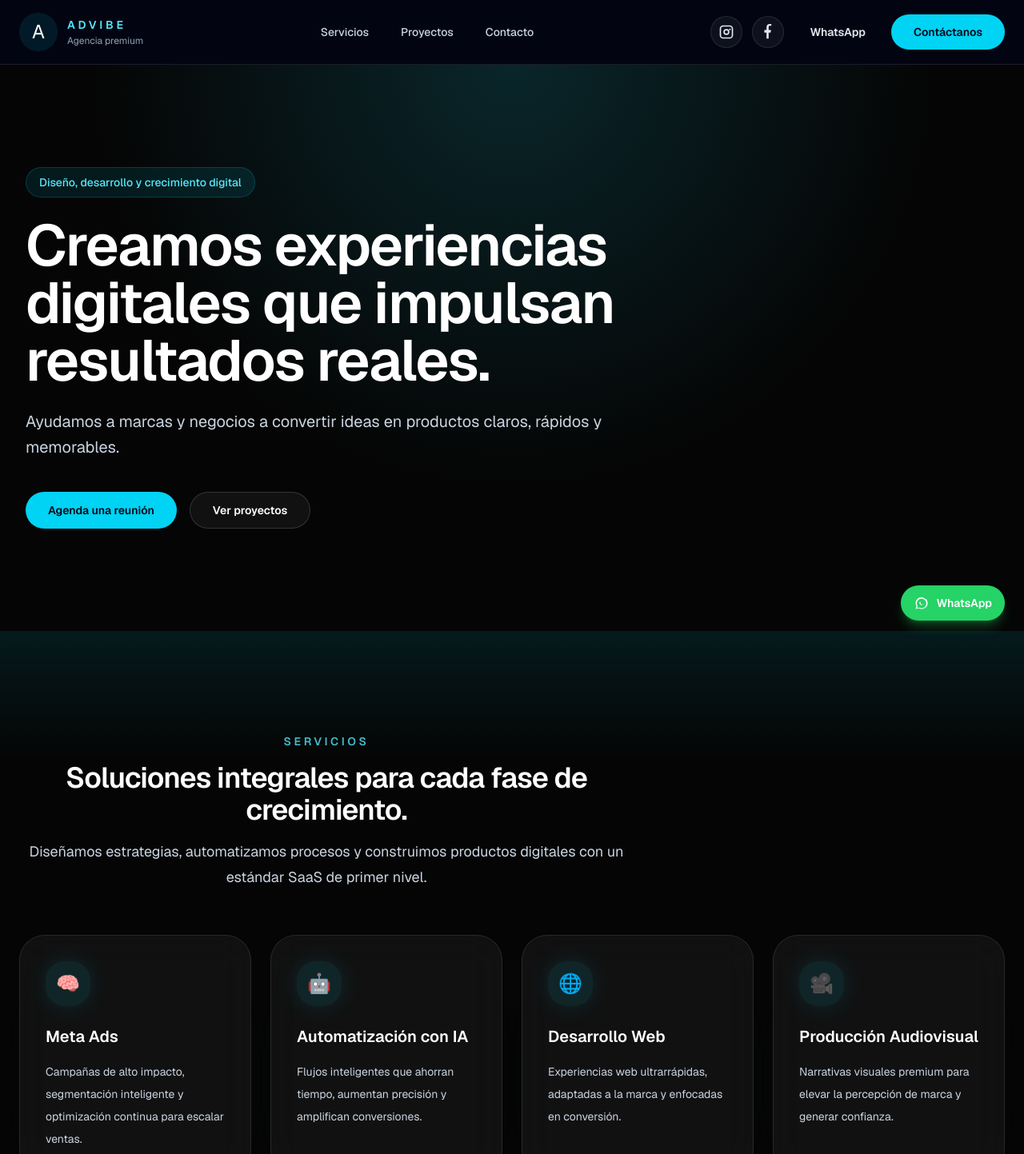
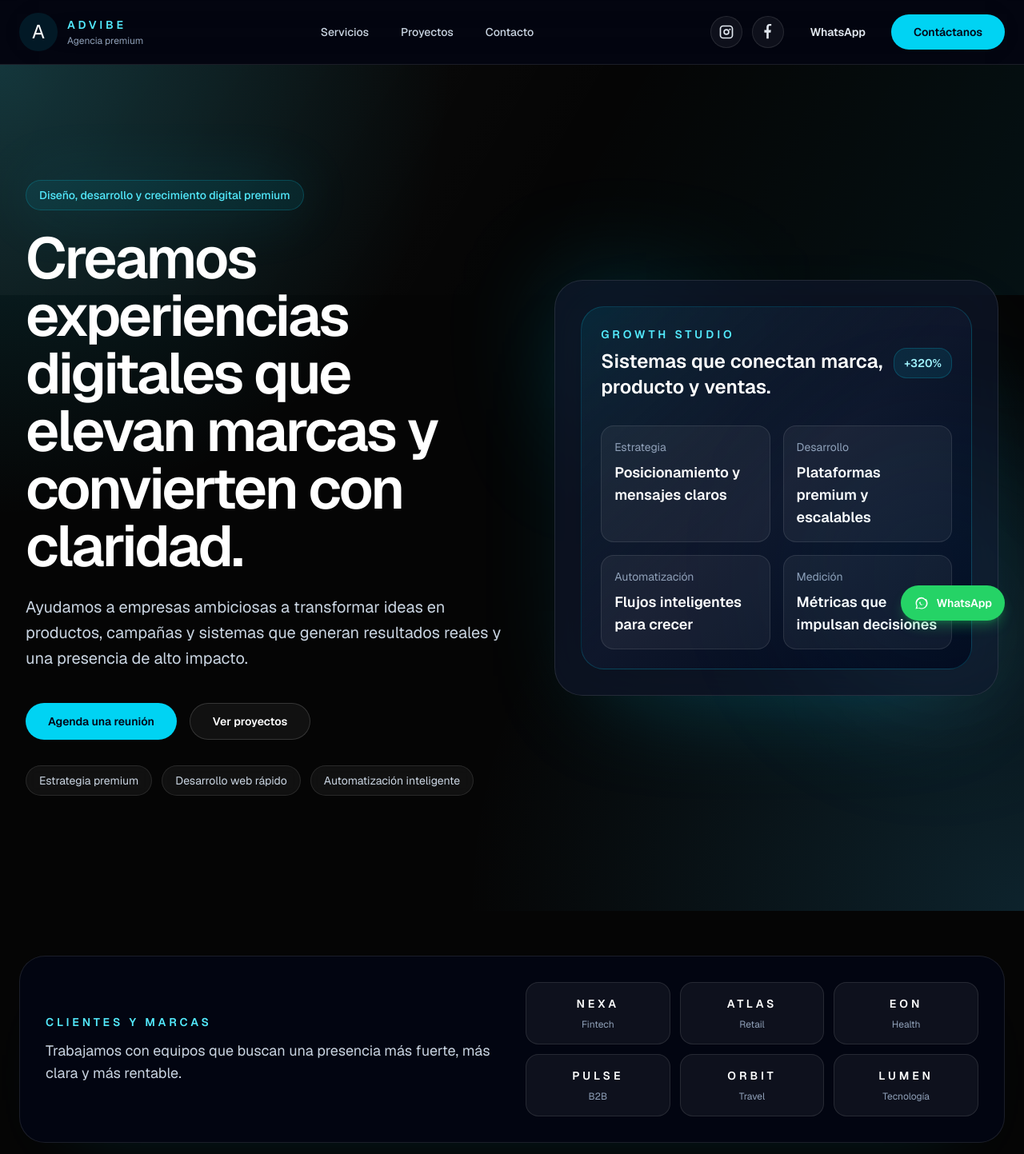
Before and after one commit to pablowebster94-sudo/advibe, a Next.js app: page / in a window 1280 px wide. Shown: the top 1443 px of the page at 80% size. Built offline with nearby package versions, Linux system fonts and the light colour scheme.

Commit message:
Landing premium redesign

```diff
--- a/app/globals.css
+++ b/app/globals.css
@@ -26,11 +26,40 @@ html {
 
 body {
   min-height: 100vh;
-  background: radial-gradient(circle at top left, rgba(0, 212, 255, 0.12), transparent 24%),
-    radial-gradient(circle at bottom right, rgba(0, 119, 255, 0.08), transparent 28%),
+  position: relative;
+  overflow-x: hidden;
+  background: radial-gradient(circle at top left, rgba(0, 212, 255, 0.13), transparent 24%),
+    radial-gradient(circle at bottom right, rgba(0, 119, 255, 0.1), transparent 28%),
     linear-gradient(180deg, #07080d 0%, #050505 100%);
   color: var(--foreground);
   font-family: var(--font-sans), system-ui, sans-serif;
+}
+
+body::before,
+body::after {
+  content: "";
+  position: fixed;
+  pointer-events: none;
+  z-index: 0;
+  border-radius: 9999px;
+  filter: blur(100px);
+  opacity: 0.55;
+}
+
+body::before {
+  top: -8rem;
+  left: -4rem;
+  width: 24rem;
+  height: 24rem;
+  background: rgba(0, 212, 255, 0.14);
+}
+
+body::after {
+  bottom: -6rem;
+  right: -4rem;
+  width: 22rem;
+  height: 22rem;
+  background: rgba(56, 189, 248, 0.12);
 }
 
 * {
--- a/app/page.tsx
+++ b/app/page.tsx
@@ -1,8 +1,10 @@
 import Navbar from "@/components/Navbar";
 import Hero from "@/components/Hero";
+import Clients from "@/components/Clients";
 import Services from "@/components/Services";
 import Process from "@/components/Process";
 import Portfolio from "@/components/Portfolio";
+import Stats from "@/components/Stats";
 import Testimonials from "@/components/Testimonials";
 import Benefits from "@/components/Benefits";
 import CTA from "@/components/CTA";
@@ -14,9 +16,11 @@ export default function Home() {
       <main className="relative overflow-hidden">
         <Navbar />
         <Hero />
+        <Clients />
         <Services />
         <Process />
         <Portfolio />
+        <Stats />
         <Testimonials />
         <Benefits />
         <CTA />
--- a/components/Benefits.tsx
+++ b/components/Benefits.tsx
@@ -45,7 +45,8 @@ export default function Benefits() {
               whileInView={{ opacity: 1, y: 0 }}
               viewport={{ once: true, amount: 0.25 }}
               transition={{ duration: 0.55, delay: index * 0.1 }}
-              className="rounded-[2rem] border border-white/10 bg-slate-950/70 p-7 shadow-[0_25px_80px_-70px_rgba(0,212,255,0.22)] backdrop-blur-xl transition duration-300 hover:-translate-y-1 hover:border-cyan-300/20"
+              whileHover={{ y: -6, scale: 1.01 }}
+              className="rounded-[2rem] border border-white/10 bg-slate-950/70 p-7 shadow-[0_25px_80px_-70px_rgba(0,212,255,0.22)] backdrop-blur-xl"
             >
               <div className="flex h-14 w-14 items-center justify-center rounded-3xl bg-cyan-400/10 text-2xl text-cyan-200 shadow-[0_0_30px_rgba(0,212,255,0.12)]">
                 {benefit.icon}
--- /dev/null
+++ b/components/Clients.tsx
@@ -0,0 +1,41 @@
+"use client";
+
+import { motion } from "framer-motion";
+import { logos } from "@/lib/content";
+
+export default function Clients() {
+  return (
+    <section className="relative overflow-hidden py-10 sm:py-14">
+      <div className="mx-auto max-w-7xl px-6">
+        <div className="rounded-[2rem] border border-white/10 bg-slate-950/70 px-6 py-8 shadow-[0_35px_90px_-70px_rgba(0,212,255,0.25)] backdrop-blur-xl sm:px-8">
+          <div className="flex flex-col gap-6 lg:flex-row lg:items-center lg:justify-between">
+            <div className="max-w-xl">
+              <p className="text-sm font-semibold uppercase tracking-[0.28em] text-cyan-300">Clientes y marcas</p>
+              <p className="mt-3 text-lg text-slate-300">
+                Trabajamos con equipos que buscan una presencia más fuerte, más clara y más rentable.
+              </p>
+            </div>
+
+            <motion.div
+              initial={{ opacity: 0, y: 12 }}
+              whileInView={{ opacity: 1, y: 0 }}
+              viewport={{ once: true, amount: 0.2 }}
+              transition={{ duration: 0.5 }}
+              className="grid flex-1 gap-3 sm:grid-cols-3"
+            >
+              {logos.map((logo) => (
+                <div
+                  key={logo.name}
+                  className="rounded-2xl border border-white/10 bg-white/5 px-4 py-4 text-center"
+                >
+                  <p className="text-sm font-semibold uppercase tracking-[0.28em] text-white">{logo.name}</p>
+                  <p className="mt-2 text-xs text-slate-400">{logo.label}</p>
+                </div>
+              ))}
+            </motion.div>
+          </div>
+        </div>
+      </div>
+    </section>
+  );
+}
--- a/components/Hero.tsx
+++ b/components/Hero.tsx
@@ -3,29 +3,31 @@
 import { motion } from "framer-motion";
 import Button from "@/components/ui/Button";
 
+const highlights = ["Estrategia premium", "Desarrollo web rápido", "Automatización inteligente"];
+
 export default function Hero() {
   return (
-    <section id="home" className="relative isolate overflow-hidden px-6 py-24 sm:py-32 lg:px-8">
-      <div className="absolute inset-0 -z-10 bg-[radial-gradient(circle_at_top,_rgba(34,211,238,0.16),_transparent_55%)]" />
+    <section id="home" className="relative isolate overflow-hidden px-6 py-24 sm:py-32 lg:px-8 lg:py-36">
+      <div className="absolute inset-0 -z-10 bg-[radial-gradient(circle_at_top_left,_rgba(34,211,238,0.2),_transparent_34%),radial-gradient(circle_at_bottom_right,_rgba(56,189,248,0.16),_transparent_42%)]" />
+      <div className="absolute inset-x-0 top-0 -z-10 h-72 bg-[linear-gradient(120deg,rgba(255,255,255,0.04),transparent_55%,rgba(0,212,255,0.06))]" />
 
-      <div className="mx-auto flex max-w-7xl flex-col items-center text-center lg:items-start lg:text-left">
+      <div className="mx-auto grid max-w-7xl gap-12 lg:grid-cols-[1.05fr_0.95fr] lg:items-center">
         <motion.div
           initial={{ opacity: 0, y: 24 }}
           animate={{ opacity: 1, y: 0 }}
-          transition={{ duration: 0.5 }}
+          transition={{ duration: 0.55 }}
           className="max-w-3xl"
         >
-          <p className="mb-6 inline-flex rounded-full border border-cyan-400/20 bg-cyan-400/10 px-4 py-2 text-sm font-medium text-cyan-300">
-            Diseño, desarrollo y crecimiento digital
+          <p className="mb-6 inline-flex items-center rounded-full border border-cyan-400/20 bg-cyan-400/10 px-4 py-2 text-sm font-medium text-cyan-300 shadow-[0_0_80px_rgba(0,212,255,0.12)]">
+            Diseño, desarrollo y crecimiento digital premium
           </p>
 
-          <h1 className="text-4xl font-semibold tracking-tight text-white sm:text-6xl lg:text-7xl">
-            Creamos experiencias digitales que impulsan resultados reales.
+          <h1 className="text-4xl font-semibold tracking-[-0.04em] text-white sm:text-6xl lg:text-7xl">
+            Creamos experiencias digitales que elevan marcas y convierten con claridad.
           </h1>
 
-          <p className="mt-6 text-lg leading-8 text-slate-300 sm:text-xl">
-            Ayudamos a marcas y negocios a convertir ideas en productos claros,
-            rápidos y memorables.
+          <p className="mt-6 max-w-2xl text-lg leading-8 text-slate-300 sm:text-xl">
+            Ayudamos a empresas ambiciosas a transformar ideas en productos, campañas y sistemas que generan resultados reales y una presencia de alto impacto.
           </p>
 
           <div className="mt-10 flex flex-col gap-4 sm:flex-row sm:justify-start">
@@ -36,6 +38,55 @@ export default function Hero() {
               Ver proyectos
             </Button>
           </div>
+
+          <ul className="mt-8 flex flex-wrap gap-3">
+            {highlights.map((item) => (
+              <li key={item} className="rounded-full border border-white/10 bg-white/5 px-4 py-2 text-sm text-slate-300 backdrop-blur">
+                {item}
+              </li>
+            ))}
+          </ul>
+        </motion.div>
+
+        <motion.div
+          initial={{ opacity: 0, x: 24 }}
+          animate={{ opacity: 1, x: 0 }}
+          transition={{ duration: 0.6, delay: 0.1 }}
+          className="relative"
+        >
+          <div className="absolute inset-0 -z-10 rounded-[2.2rem] bg-[radial-gradient(circle_at_top_left,_rgba(0,212,255,0.25),_transparent_35%),radial-gradient(circle_at_bottom_right,_rgba(255,255,255,0.08),_transparent_32%)] blur-3xl" />
+          <div className="rounded-[2.2rem] border border-white/10 bg-slate-900/70 p-6 shadow-[0_45px_140px_-70px_rgba(0,212,255,0.35)] backdrop-blur-2xl sm:p-8">
+            <div className="rounded-[1.8rem] border border-cyan-400/20 bg-gradient-to-br from-cyan-400/10 via-slate-900 to-slate-950 p-6">
+              <div className="flex items-center justify-between">
+                <div>
+                  <p className="text-sm font-semibold uppercase tracking-[0.28em] text-cyan-300">Growth Studio</p>
+                  <p className="mt-2 text-2xl font-semibold text-white">Sistemas que conectan marca, producto y ventas.</p>
+                </div>
+                <div className="rounded-2xl border border-cyan-400/20 bg-cyan-400/10 px-3 py-2 text-sm font-semibold text-cyan-200">
+                  +320%
+                </div>
+              </div>
+
+              <div className="mt-8 grid gap-4 sm:grid-cols-2">
+                <div className="rounded-2xl border border-white/10 bg-white/5 p-4">
+                  <p className="text-sm text-slate-400">Estrategia</p>
+                  <p className="mt-2 text-lg font-semibold text-white">Posicionamiento y mensajes claros</p>
+                </div>
+                <div className="rounded-2xl border border-white/10 bg-white/5 p-4">
+                  <p className="text-sm text-slate-400">Desarrollo</p>
+                  <p className="mt-2 text-lg font-semibold text-white">Plataformas premium y escalables</p>
+                </div>
+                <div className="rounded-2xl border border-white/10 bg-white/5 p-4">
+                  <p className="text-sm text-slate-400">Automatización</p>
+                  <p className="mt-2 text-lg font-semibold text-white">Flujos inteligentes para crecer</p>
+                </div>
+                <div className="rounded-2xl border border-white/10 bg-white/5 p-4">
+                  <p className="text-sm text-slate-400">Medición</p>
+                  <p className="mt-2 text-lg font-semibold text-white">Métricas que impulsan decisiones</p>
+                </div>
+              </div>
+            </div>
+          </div>
         </motion.div>
       </div>
     </section>
--- a/components/Services.tsx
+++ b/components/Services.tsx
@@ -1,34 +1,8 @@
 "use client";
 
 import { motion } from "framer-motion";
+import { services } from "@/lib/content";
 import SectionHeading from "@/components/ui/SectionHeading";
-
-const services = [
-  {
-    title: "Meta Ads",
-    description:
-      "Campañas de alto impacto, segmentación inteligente y optimización continua para escalar ventas.",
-    icon: "🧠",
-  },
-  {
-    title: "Automatización con IA",
-    description:
-      "Flujos inteligentes que ahorran tiempo, aumentan precisión y amplifican conversiones.",
-    icon: "🤖",
-  },
-  {
-    title: "Desarrollo Web",
-    description:
-      "Experiencias web ultrarrápidas, adaptadas a la marca y enfocadas en conversión.",
-    icon: "🌐",
-  },
-  {
-    title: "Producción Audiovisual",
-    description:
-      "Narrativas visuales premium para elevar la percepción de marca y generar confianza.",
-    icon: "🎥",
-  },
-];
 
 const cardAnimation = {
   hidden: { opacity: 0, y: 24 },
@@ -43,7 +17,7 @@ export default function Services() {
         <SectionHeading
           eyebrow="Servicios"
           title="Soluciones integrales para cada fase de crecimiento."
-          description="Diseñamos estrategias, automatizamos procesos y construimos productos digitales con un estándar SaaS de primer nivel."
+          description="Diseñamos estrategias, automatizamos procesos y construimos productos digitales con un estándar de primer nivel."
         />
 
         <div className="mt-14 grid gap-6 md:grid-cols-2 xl:grid-cols-4">
@@ -52,16 +26,21 @@ export default function Services() {
               key={service.title}
               initial="hidden"
               whileInView="show"
-              viewport={{ once: true, amount: 0.25 }}
+              viewport={{ once: true, amount: 0.2 }}
               variants={cardAnimation}
               transition={{ duration: 0.55, delay: index * 0.08 }}
-              className="group rounded-[2rem] border border-white/10 bg-white/5 p-8 shadow-[0_30px_80px_-70px_rgba(0,212,255,0.25)] backdrop-blur-xl transition duration-300 hover:-translate-y-1 hover:border-cyan-300/20 hover:bg-white/10"
+              whileHover={{ y: -8, scale: 1.01 }}
+              className="group relative overflow-hidden rounded-[2rem] border border-white/10 bg-slate-950/70 p-8 shadow-[0_35px_90px_-70px_rgba(0,212,255,0.28)] backdrop-blur-xl"
             >
-              <div className="flex h-14 w-14 items-center justify-center rounded-3xl bg-cyan-400/10 text-2xl shadow-[0_0_30px_rgba(0,212,255,0.12)] transition duration-300 group-hover:bg-cyan-400/15">
-                {service.icon}
+              <div className={`absolute inset-0 bg-gradient-to-br ${service.accent} opacity-70 transition duration-500 group-hover:scale-105`} />
+              <div className="absolute inset-0 bg-[radial-gradient(circle_at_top_left,_rgba(255,255,255,0.16),_transparent_38%)]" />
+              <div className="relative">
+                <div className="flex h-14 w-14 items-center justify-center rounded-3xl bg-slate-950/70 text-2xl shadow-[0_0_30px_rgba(0,212,255,0.12)] ring-1 ring-white/10">
+                  {service.icon}
+                </div>
+                <h3 className="mt-6 text-xl font-semibold text-white">{service.title}</h3>
+                <p className="mt-4 text-sm leading-7 text-slate-200">{service.description}</p>
               </div>
-              <h3 className="mt-6 text-xl font-semibold text-white">{service.title}</h3>
-              <p className="mt-4 text-sm leading-7 text-slate-300">{service.description}</p>
             </motion.article>
           ))}
         </div>
--- /dev/null
+++ b/components/Stats.tsx
@@ -0,0 +1,30 @@
+"use client";
+
+import { motion } from "framer-motion";
+import { stats } from "@/lib/content";
+
+export default function Stats() {
+  return (
+    <section className="relative overflow-hidden py-8 sm:py-10">
+      <div className="mx-auto max-w-7xl px-6">
+        <div className="rounded-[2.2rem] border border-cyan-400/20 bg-gradient-to-br from-cyan-400/10 via-slate-900 to-slate-950 p-8 shadow-[0_35px_90px_-70px_rgba(0,212,255,0.3)] sm:p-10">
+          <div className="grid gap-6 md:grid-cols-2 xl:grid-cols-4">
+            {stats.map((stat, index) => (
+              <motion.div
+                key={stat.label}
+                initial={{ opacity: 0, y: 18 }}
+                whileInView={{ opacity: 1, y: 0 }}
+                viewport={{ once: true, amount: 0.2 }}
+                transition={{ duration: 0.45, delay: index * 0.08 }}
+                className="rounded-[1.5rem] border border-white/10 bg-slate-950/70 p-6"
+              >
+                <p className="text-3xl font-semibold tracking-tight text-white sm:text-4xl">{stat.value}</p>
+                <p className="mt-3 text-sm text-slate-400">{stat.label}</p>
+              </motion.div>
+            ))}
+          </div>
+        </div>
+      </div>
+    </section>
+  );
+}
```
Also changed, not shown: components/Footer.tsx (+7 -4 lines), components/Navbar.tsx (+26 -10 lines), components/Portfolio.tsx (+18 -21 lines), components/Testimonials.tsx (+17 -28 lines).
